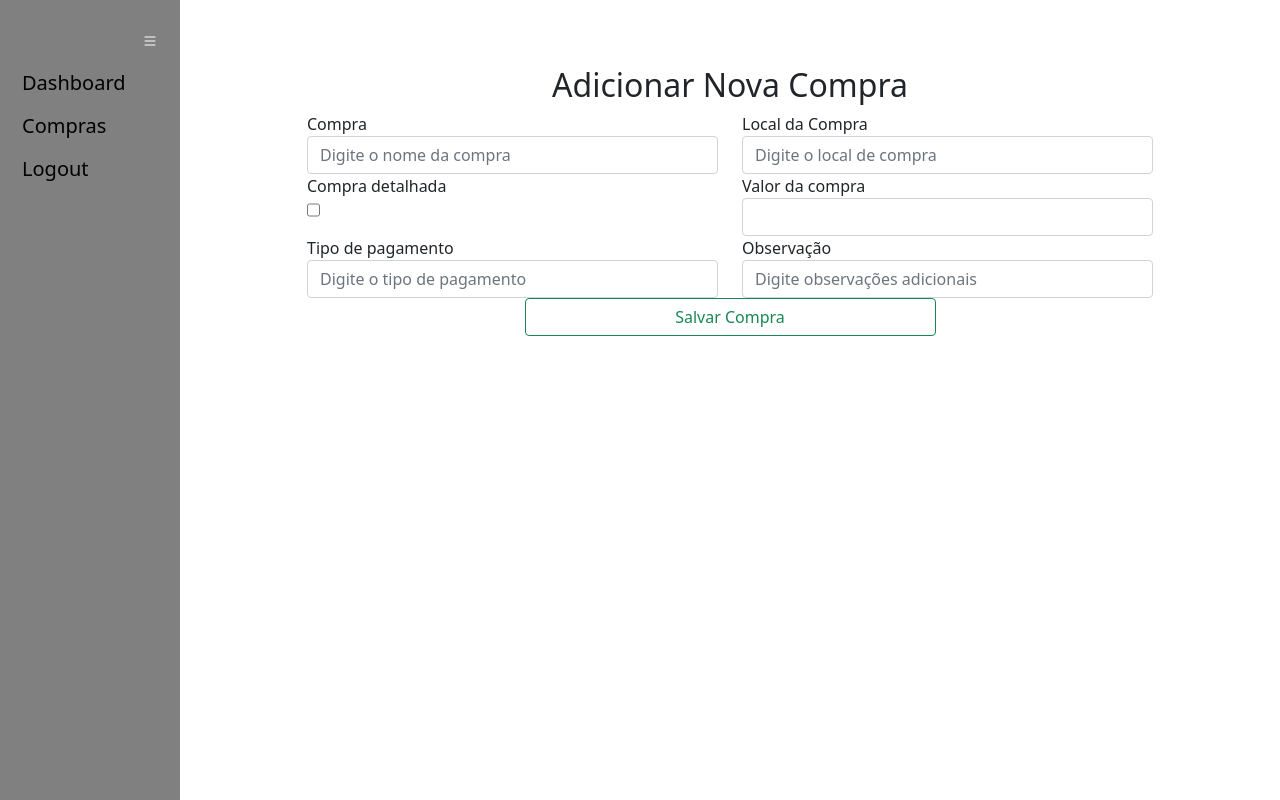
After one commit to mozartnp/managing_home_bill, a Django app: page /purchases/addingPurchase/ in a window 1280 px wide. The commit adds this page. Run offline with Django 4.2, Linux system fonts and the light colour scheme; some libraries are stand-ins or nearby versions.

Commit message:
Adjustments on adding purchase html

```diff
--- a/backend/apps/core/templates/partials/_sidebar.html
+++ b/backend/apps/core/templates/partials/_sidebar.html
@@ -10,14 +10,14 @@
         <div id="sideBar" class="sidenav open">
 
             <div class="container-fluid">
-                <a class="collapse-choice" href="">Home</a>
+                <a class="collapse-choice" href="{% url 'core:dashboard' %}">Dashboard</a>
 
-                <a class="collapse-choice" data-bs-toggle="collapse" href="#collapseColaboradores" aria-expanded="false"
-                    aria-controls="collapseColaboradores">
-                    Colaboradores
+                <a class="collapse-choice" data-bs-toggle="collapse" href="#collapsePurchases" aria-expanded="false"
+                    aria-controls="collapsePurchases">
+                    Compras
                 </a>
-                <div class="collapse" id="collapseColaboradores">
-                    <a class="collapse-option" href="">Funções</a>
+                <div class="collapse" id="collapsePurchases">
+                    <a class="collapse-option" href="{% url 'core:adding_purchase' %}">Nova Compra</a>
                     <hr>
                 </div>
 
--- /dev/null
+++ b/backend/apps/core/templates/purchases/adding_purchase.html
@@ -0,0 +1,54 @@
+<!--Para avisar que a pagina é uma extenção da base.html-->
+{% extends 'base.html' %}
+
+<!--Para carregar os arquivos estaticos na pagina.-->
+{% load static %}
+
+<!--Para carregar o widget tweaks na pagina.-->
+{% load widget_tweaks %}
+
+<!--Bloco que define o titulo na pagina-->
+{% block title %}Nova Compra{% endblock %}
+
+<!--Para indicar qual bloco será inserida no base.html-->
+{% block content %}
+
+{% include 'partials/_sidebar.html' %}
+<main>
+    <div id="conteudo">
+        <div class="container-fluid">
+            <div class="container">
+
+                <section>
+                    <h2 class="text-center"> Adicionar Nova Compra</h2>
+                    <form method="POST" class="row justify-content-center" action=".">
+                        {% csrf_token %}
+                        {% for field in form.visible_fields %}
+                            {% if field.name == "isDetailedPurchase" %}
+                            <div class="form-group col-sm-5">
+                                <label for="{{ field.id_for_label }}">{{ field.label }}</label>
+                                {{ field|add_class:"form-check" }}
+                            </div>
+                            {% else %}
+                            <div class="form-group col-sm-5">
+                                <label for="{{ field.id_for_label }}">{{ field.label }}</label>
+                                {{ field|add_class:"form-control" }}
+                            </div>
+                            {% endif %}
+
+                        {% endfor %}
+                        {{ form.errors }}
+                        <div class="col-sm-5">
+                            <button class="w-100 btn btn-outline-success" type="submit">Salvar Compra</button>
+                        </div>
+                    </form>
+                </section>
+
+            </div>
+        </div>
+    </div>
+
+
+</main>
+
+{% endblock %}
--- a/backend/apps/core/urls.py
+++ b/backend/apps/core/urls.py
@@ -4,6 +4,7 @@ from django.views.generic.base import RedirectView
 
 from backend.apps.core.views.userViews import LoginCustomView
 from backend.apps.core.views.basicViews import DashboardView
+from backend.apps.core.views.purchasesViews import AddingPurchaseCreateView
 
 
 app_name = 'core'
@@ -15,4 +16,6 @@ urlpatterns = [
     path('logout/', LogoutView.as_view(next_page=reverse_lazy('core:login_custom')), name='logout_custom'),
 
     path('dashboard/', DashboardView.as_view(), name='dashboard'),
+
+    path('purchases/addingPurchase/', AddingPurchaseCreateView.as_view(), name='adding_purchase' )
 ]
--- /dev/null
+++ b/backend/apps/core/views/purchasesViews.py
@@ -0,0 +1,14 @@
+from django.views.generic import CreateView
+from django.urls import reverse_lazy
+
+from backend.apps.purchases.models import Purchase
+from backend.apps.purchases.forms import AddingPurchaseForms
+
+class AddingPurchaseCreateView(CreateView):
+    """
+    Class View do create a new Purchase
+    """
+    model = Purchase
+    template_name = 'purchases/adding_purchase.html'
+    form_class = AddingPurchaseForms
+    success_url = reverse_lazy('core:dashboard') #TODO arrumar o redirecionamento
--- /dev/null
+++ b/backend/apps/purchases/forms.py
@@ -0,0 +1,34 @@
+from django import forms
+
+from backend.apps.purchases.models import Purchase
+
+class AddingPurchaseForms(forms.ModelForm):
+
+    class Meta:
+        model = Purchase
+        fields = [
+            'purchaseName', 'placePurchase', 'isDetailedPurchase', 'purchaseValue', 'typePayment', 'note'
+        ]
+        labels = {
+            'purchaseName' : 'Compra',
+            'placePurchase' : 'Local da Compra',
+            'isDetailedPurchase' : 'Compra detalhada',
+            'typePayment': 'Tipo de pagamento',
+            'note' : 'Observação',
+            'purchaseValue' : 'Valor da compra'
+        }
+        widgets= {
+            "isDetailedPurchase" : forms.CheckboxInput(),
+            'purchaseName' : forms.TextInput(attrs={'placeholder': 'Digite o nome da compra'}),
+            'placePurchase' : forms.TextInput(attrs={'placeholder': 'Digite o local de compra'}),
+            'typePayment' : forms.TextInput(attrs={'placeholder': 'Digite o tipo de pagamento'}),
+            'note' : forms.TextInput(attrs={'placeholder': 'Digite observações adicionais'})
+        }
+
+    def __init__(self, *args, **kwargs):
+        super(AddingPurchaseForms, self).__init__(*args, **kwargs)
+        self.fields['placePurchase'].required = False
+        self.fields['isDetailedPurchase'].required = False
+        self.fields['purchaseValue'].required = False
+        self.fields['typePayment'].required = False
+        self.fields['note'].required = False
--- a/backend/apps/purchases/models.py
+++ b/backend/apps/purchases/models.py
@@ -6,7 +6,7 @@ class Purchase(DateModel):
     purchaseName = models.CharField(max_length=200)
     placePurchase = models.CharField(max_length=200, null=True)
     isDetailedPurchase = models.BooleanField()
-    purchaseValue = models.FloatField()
+    purchaseValue = models.FloatField(null=True)
     typePayment = models.CharField(max_length=200, null=True)
     note = models.CharField(max_length=500, null=True)
 
```
Also changed, not shown: Ideia_imagem.png (added), backend/apps/purchases/migrations/0002_alter_purchase_purchasevalue.py (added), ideia_imagem.png (deleted).
